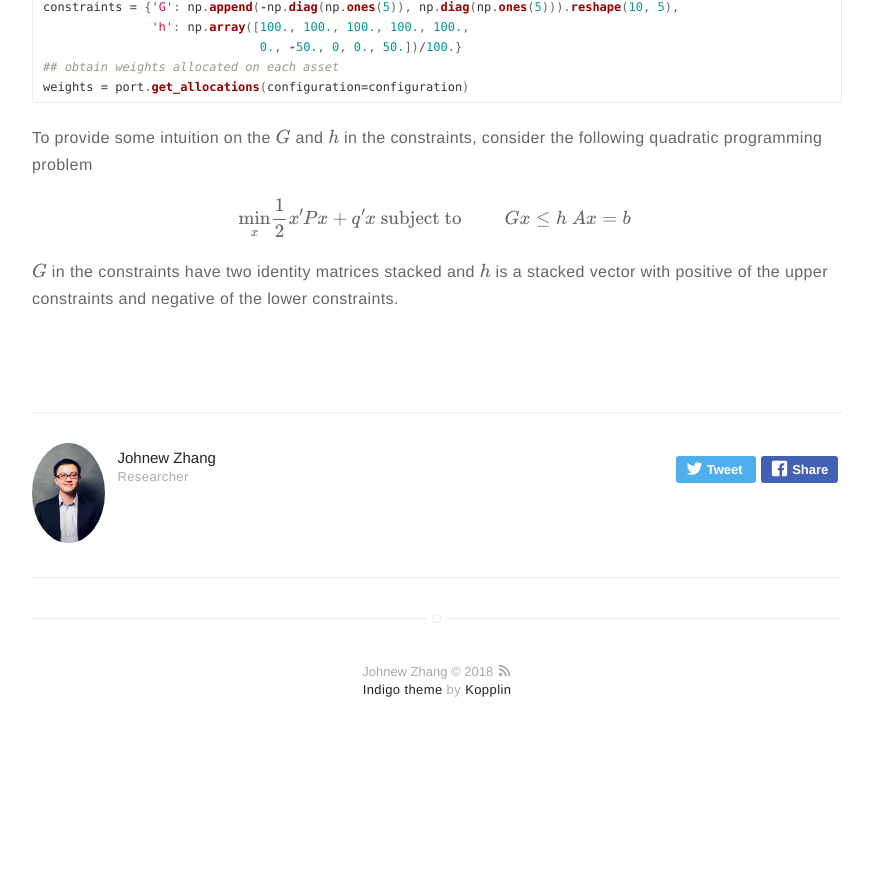
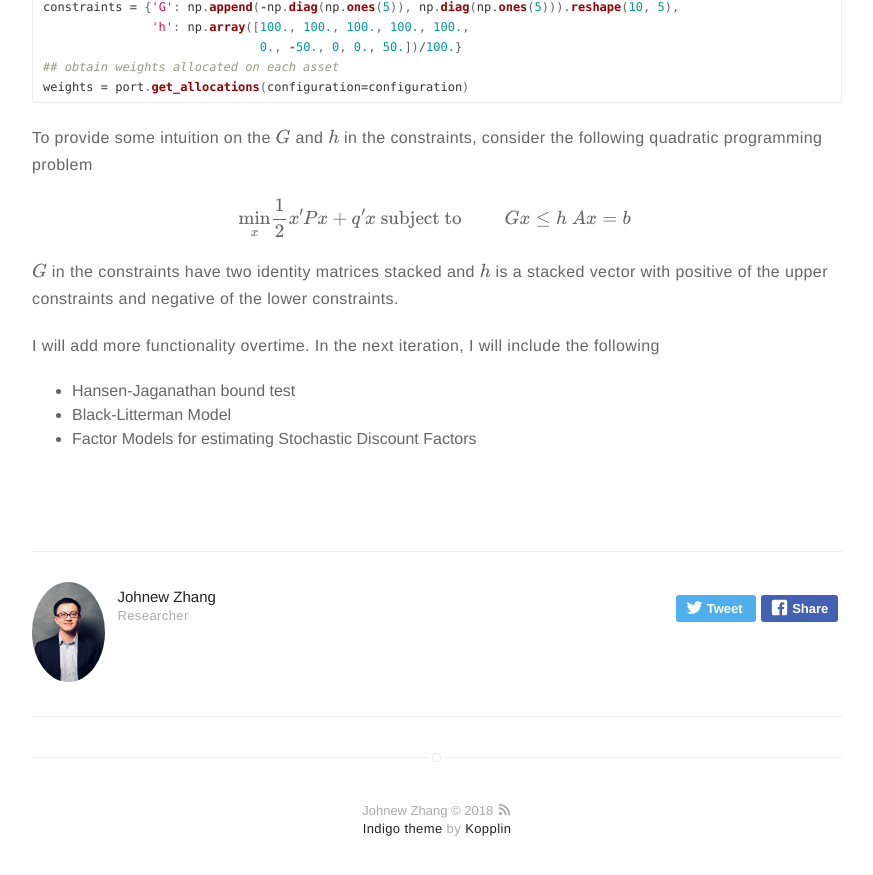
Before and after one commit to WizardKingZ/WizardKingZ.github.io, a Jekyll site: the page built from _posts/2018-09-25-portfolio-optimization.markdown, in a window 1280 px wide and 900 px high, scrolled down 2152 px. Shown: the top 875 px of the window, without its empty margins (203-1076 px from the left). Built offline with Jekyll 4.4.1, drawn with Linux system fonts in a browser that asks for light colours; formulas are drawn with MathJax 3; before the commit the page ends 2913 px from its top, so only the background shows below that.

Commit message:
Update 2018-09-25-portfolio-optimization.markdown

```diff
--- a/_posts/2018-09-25-portfolio-optimization.markdown
+++ b/_posts/2018-09-25-portfolio-optimization.markdown
@@ -100,3 +100,9 @@ To provide some intuition on the $$G$$ and $$h$$ in the constraints, consider th
 \end{align}
 
 $$G$$ in the constraints have two identity matrices stacked and $$h$$ is a stacked vector with positive of the upper constraints and negative of the lower constraints.
+
+I will add more functionality overtime. In the next iteration, I will include the following
+
+* Hansen-Jaganathan bound test
+* Black-Litterman Model
+* Factor Models for estimating Stochastic Discount Factors
```
